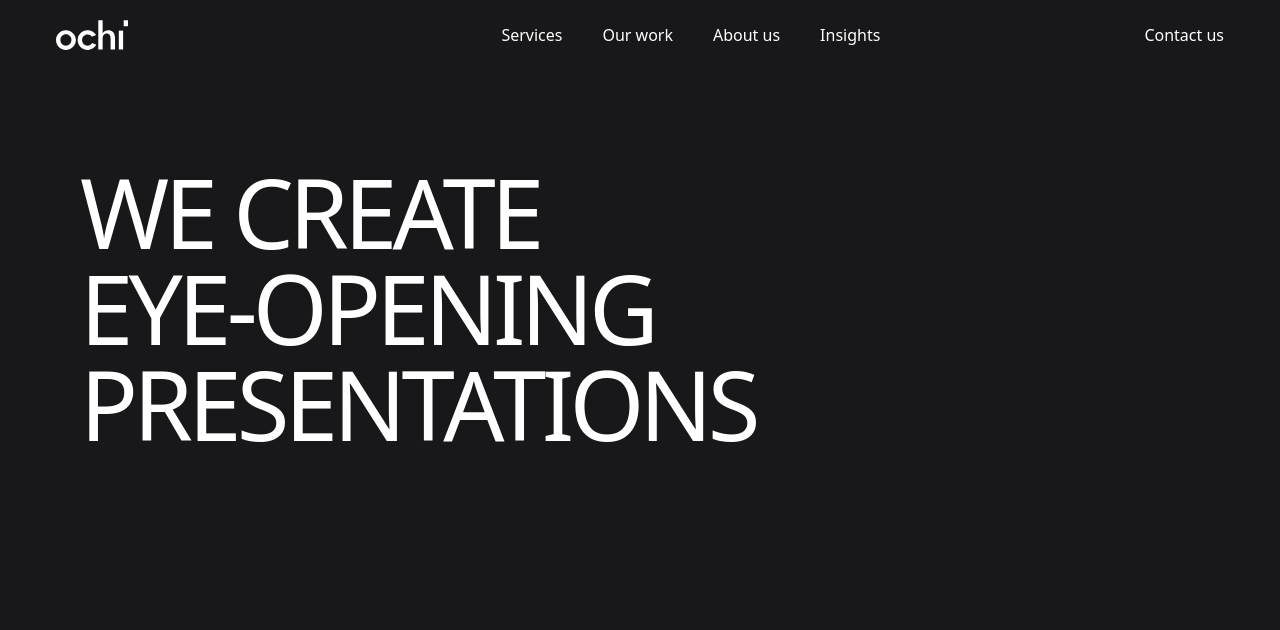
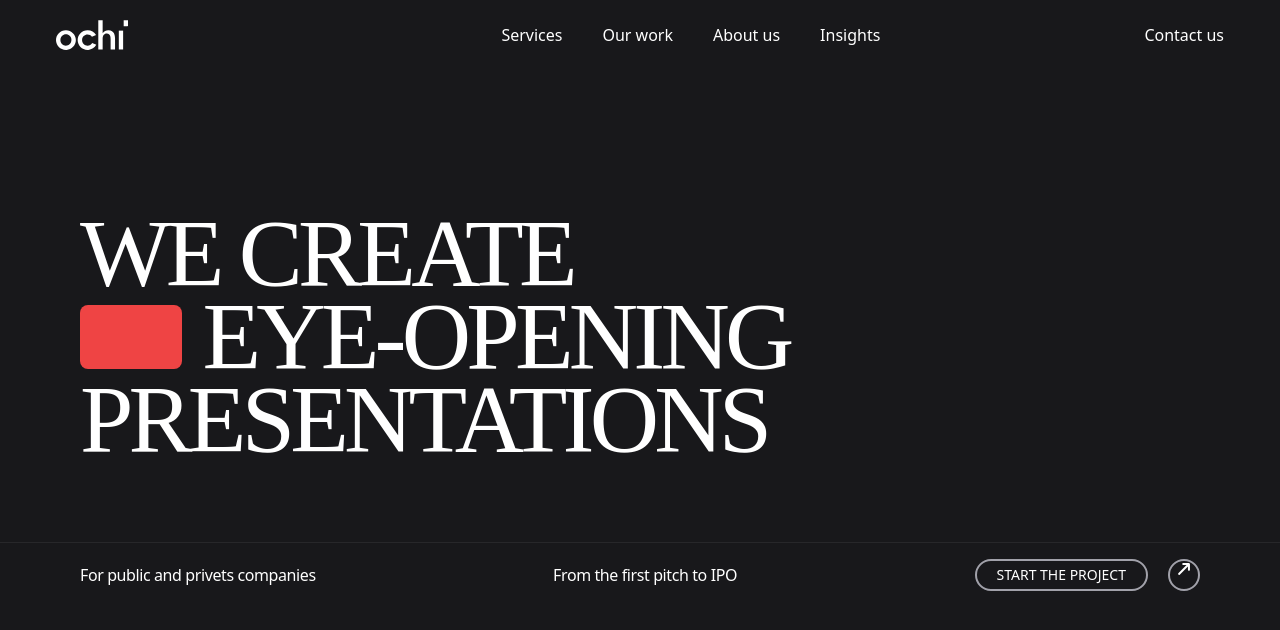
Before and after one commit to palakbanik/Ochi-Clone-by-React, a React (Vite) app: page / in a window 1280 px wide. Shown: the top 630 px of the page. Built offline with nearby package versions, Linux system fonts and the light colour scheme.

Commit message:
add landing page

```diff
--- a/package.json
+++ b/package.json
@@ -11,7 +11,8 @@
   },
   "dependencies": {
     "react": "^19.1.0",
-    "react-dom": "^19.1.0"
+    "react-dom": "^19.1.0",
+    "react-icons": "^5.5.0"
   },
   "devDependencies": {
     "@eslint/js": "^9.25.0",
--- a/src/components/LandingPage.jsx
+++ b/src/components/LandingPage.jsx
@@ -1,24 +1,54 @@
 import React from "react";
+import { FaArrowUpLong } from "react-icons/fa6";
 
 function LandingPage() {
   return (
     <>
       <div className="w-full h-screen bg-zinc-900 pt-1">
-        <div className="textStructure mt-40 px-20">
-          <div className="masker">
-            <h1 className="uppercase text-8xl leading-none tracking-tighter font-['Founders Grotesk'] font-medium">
-              We Create
-            </h1>
-          </div>
-          <div className="masker">
-            <h1 className="uppercase text-8xl leading-none tracking-tighter font-['Founders Grotesk'] font-medium">
-              eye-opening
-            </h1>
-          </div>
-          <div className="masker">
-            <h1 className="uppercase text-8xl leading-none tracking-tighter font-['Founders Grotesk'] font-medium">
-              presentations
-            </h1>
+        <div className="textStructure mt-52 px-20">
+          {["we create", "eye-opening", "presentations"].map((item, index) => {
+            return (
+              <div className="masker">
+                <div className="w-fit flex items-center">
+                  {index === 1 && (
+                    <div className="w-[8vw] h-[5vw] bg-red-500 rounded-lg mr-5"></div>
+                  )}
+                  <h1
+                    key={index}
+                    className="uppercase text-[7.5vw] leading-[6.5vw] tracking-tighter font-['Founders_Grotesk_X-Cond_Bold'] font-medium"
+                  >
+                    {item}
+                  </h1>
+                </div>
+              </div>
+            );
+          })}
+
+          <div></div>
+        </div>
+
+        <div className="border-t-[1px] border-zinc-800 mt-20 flex  justify-between items-center py-4 px-20">
+          {[
+            "For public and privets companies",
+            "From the first pitch to IPO",
+          ].map((item, index) => (
+            <p
+              key={index}
+              className="text-base font-light tracking-tight leading-none"
+            >
+              {item}
+            </p>
+          ))}
+
+          <div className="start flex items-center gap-5">
+            <div className="uppercase font-light text-sm border-[2px] px-5 py-1 rounded-full border-zinc-400 cursor-pointer">
+              start the project
+            </div>
+            <div className="w-8 h-8 rounded-full border-[2px] border-zinc-400">
+              <span className="rotate-[45deg] grid  place-items-center">
+                <FaArrowUpLong />
+              </span>
+            </div>
           </div>
         </div>
       </div>
```
Also changed, not shown: 1 other file (tests, documents, lock files or other folders).
